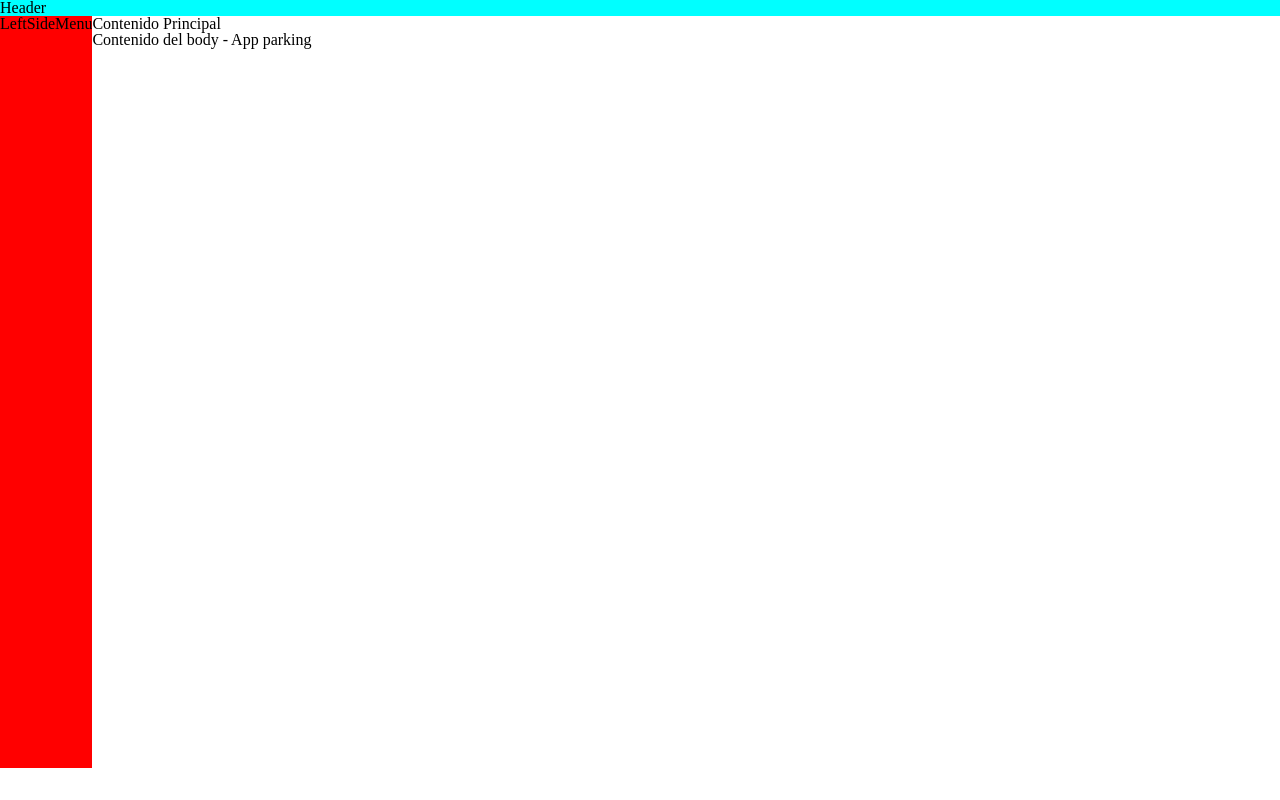
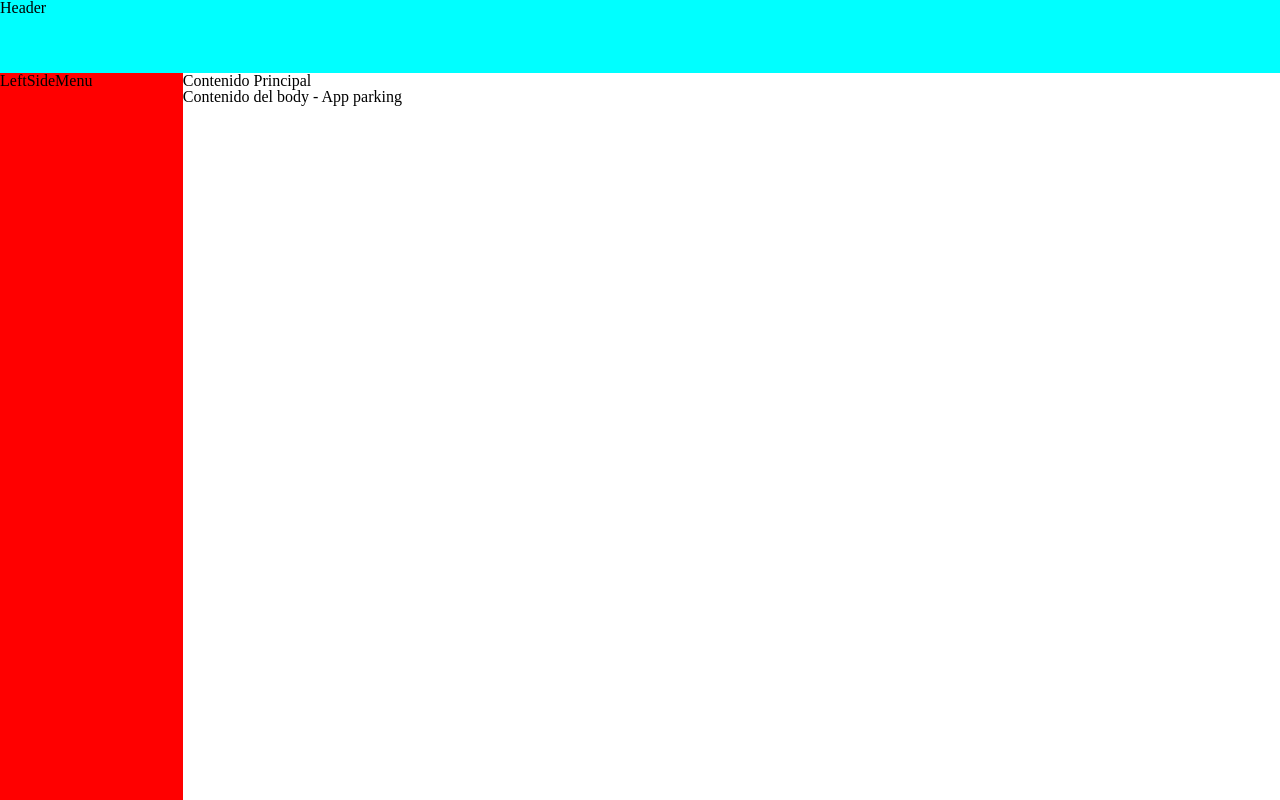
Before and after one commit to Davidvela-306/final_proyect_parkingFrontend, a React (Vite) app: page / in a window 1280 px wide. Built offline with nearby package versions, Linux system fonts and the light colour scheme.

Commit message:
style(layout): estructurar correctamente SideBar Layout

```diff
--- a/src/styles/sideBar.css
+++ b/src/styles/sideBar.css
@@ -1,24 +1,29 @@
 .layout {
   width: 100%;
-  height: 768px;
+  height: 100vh;
 
   display: grid;
-  grid:
-    "header header header" auto
-    "leftSide body ." 1fr
-    ". . ." auto
-    / auto 1fr auto;
+  grid-template-columns: 1fr 3fr 3fr; /* Columnas de igual ancho */
+  grid-template-rows: 1fr 5fr 5fr; /* Filas de igual alto */
+  grid-template-areas: /* Agrupar elementos */
+    "header header header" /* Area de encabezado */
+    "leftSide body body" /* Area de contenido */
+    "leftSide body body"; /* Area de contenido */
 }
 
 .header {
   grid-area: header;
   background-color: aqua;
+  width: 100%;
 }
 .leftSide {
   background-color: red;
   grid-area: leftSide;
+  width: 100%;
+  overflow-y: scroll;
 }
 .body {
   background-color: #ffffff;
   grid-area: body;
+  overflow-y: scroll;
 }
```
Also changed, not shown: src/components/Footer.jsx (deleted, +0 -9 lines).
